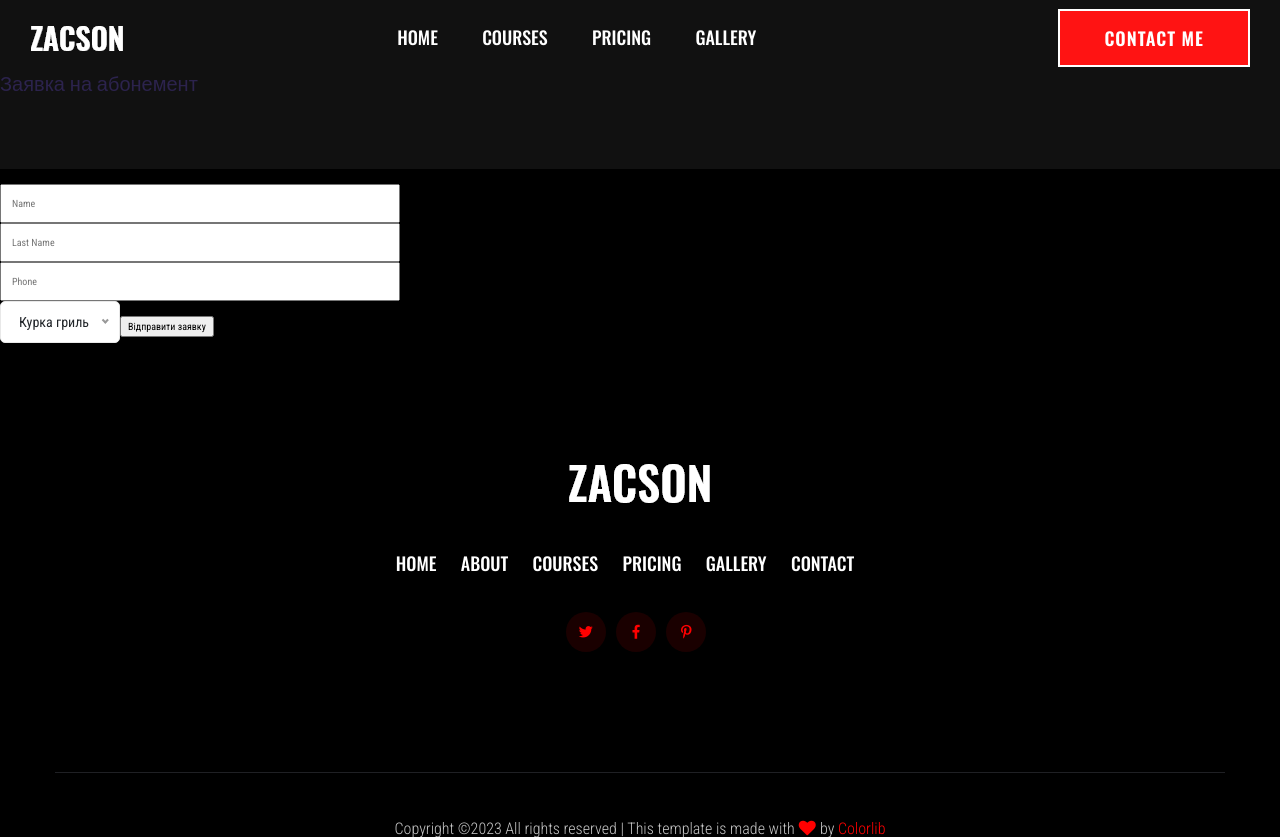
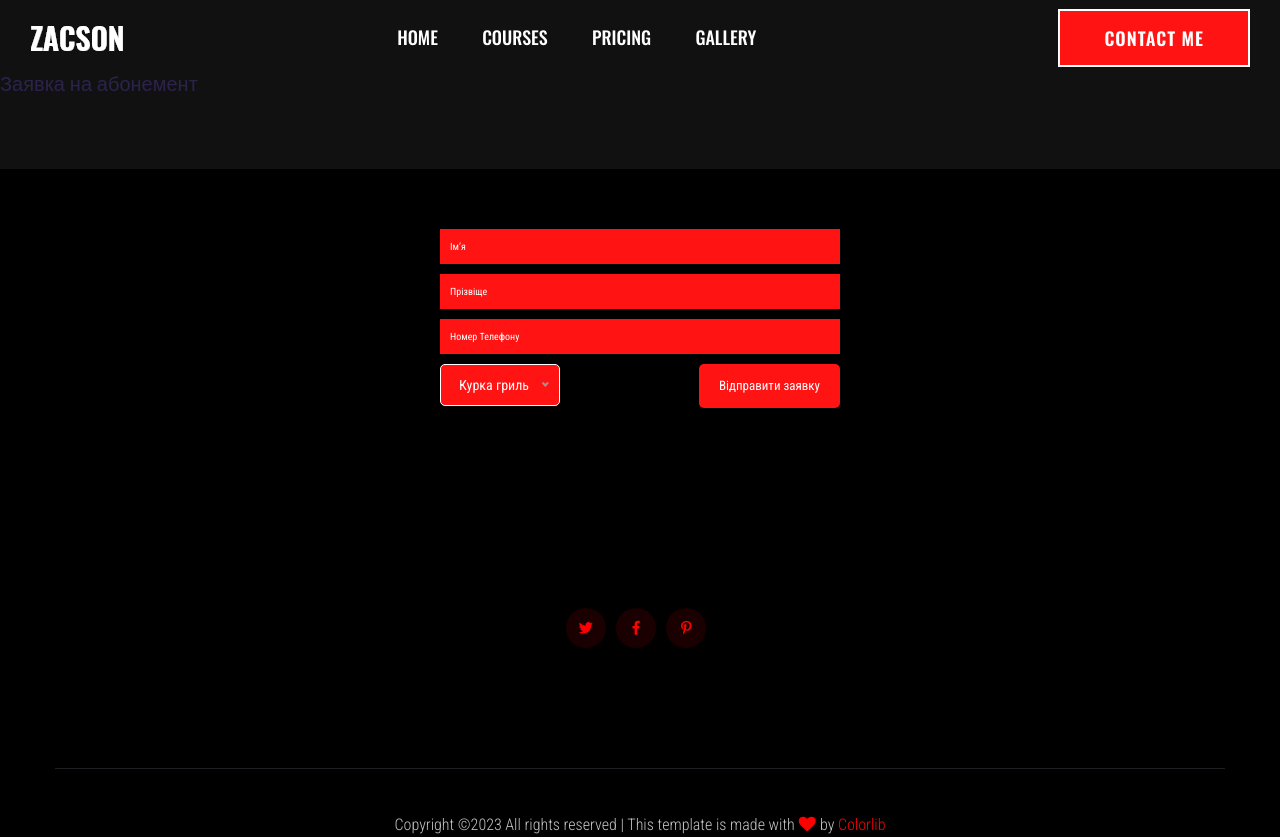
Before and after one commit to Andryxa1/Homework, a Flask app: page /contact.html in a window 1280 px wide. Shown: the part 15-852 px from the top of the page. Run offline with Flask 2, Linux system fonts and the light colour scheme; data comes from the database, SQL or seed files in the repository; some libraries are stand-ins or nearby versions.

Commit message:
added styles to form

```diff
--- a/project-gymsite/templates/zayavka.html
+++ b/project-gymsite/templates/zayavka.html
@@ -93,23 +93,59 @@
 
     </p>
 
-    <form method="post" action="save-contact">
-        <input style="width: 400px; padding: 10px" type="text" name="client_name" placeholder="Name"/>
-        <br/>
-        <input style="width: 400px; padding: 10px" type="text" name="client_lastname" placeholder="Last Name"/>
-        <br/>
-        <input style="width: 400px; padding: 10px" type="text" name="phone" placeholder="Phone"/>
-        <br/>
+    <form method="post" action="save-contact" class="form">
+        <style>.form input {
+            display: block; margin: auto;
+            background-color: #ff1313;
+            border: 0;
+            color: white;
+            margin-bottom: 10px;
+        }
+        .form input:active, .form input:focus {
+            background-color: #ff1313;
+            outline: 1px solid white;
+            border: 0;
+        }
+        .form {
+            margin: 60px auto;
+            width: 400px;
+        }
+        .form input::placeholder{
+            color: white;
+        }
+        .form input[type="submit"]:hover {
+            background-color: #ffffff;
+            color: #ff1313;
+        }
+        .form .nice-select{
+           background-color: #ff1313;
+           border-color: #ffffff;
+           color: #ffffff;
+        }
+        .form .list {
+            background-color: #ff1313;
+        }
+        .form .nice-select .option:hover {
+            color: #ff1313;
+        }
+        </style>
+        <input style="width: 400px; padding: 10px" type="text" name="client_name" placeholder="Ім’я"/>
+        <input style="width: 400px; padding: 10px" type="text" name="client_lastname" placeholder="Прізвіще"/>
+        <input style="width: 400px; padding: 10px" type="text" name="phone" placeholder="Номер Телефону"/>
+
         <select name="abonement">
 
             {% for item in abonements %}
             <option value={{ item.ID }}>{{ item.Name }}</option>
             {% endfor %}
-
         </select>
-        <br/>
-
-        <input type="submit" value="Відправити заявку"/>
+        <input type="submit" value="Відправити заявку" style="
+                padding: 12px 20px;
+                cursor: pointer;
+                border-radius: 5px;
+                font-size: 13px;
+                margin: 0 0 0 auto;
+                transition: 300ms;"/>
     </form>
 
     <!--? Footer Start-->
@@ -120,31 +156,8 @@
                 <div class="row">
                     <div class="col-xl-12">
                         <div class="single-footer-caption mb-50 text-center">
-                            <!-- logo -->
-                            <div class="footer-logo wow fadeInUstatic/p" data-wow-duration="1s" data-wow-delay=".2s">
-                                <a href="index.html"><img src="static/assets/img/logo/logo2_footer.png" alt=""></a>
-                            </div>
-                            <!-- Menu -->
                             <!-- Header Start -->
-                            <div class="header-area main-header2 wow fadeInUp" data-wow-duration="2s" data-wow-delay=".4s">
-                                <div class="main-header main-header2">
-                                    <div class="menu-wrapper menu-wrapper2">
-                                        <!-- Main-menu -->
-                                        <div class="main-menu main-menu2 text-center">
-                                            <nav>
-                                                <ul>
-                                                    <li><a href="about">Home</a></li>
-                                                    <li><a href="about.html">About</a></li>
-                                                    <li><a href="courses.html">Courses</a></li>
-                                                    <li><a href="pricing.html">Pricing</a></li>
-                                                    <li><a href="gallery.html">Gallery</a></li>
-                                                    <li><a href="contact.html">Contact</a></li>
-                                                </ul>
-                                            </nav>
-                                        </div>
-                                    </div>
-                                </div>
-                            </div>
+
                             <!-- Header End -->
                             <!-- social -->
                             <div class="footer-social mt-30 wow fadeInUp" data-wow-duration="3s" data-wow-delay=".8s">
```
